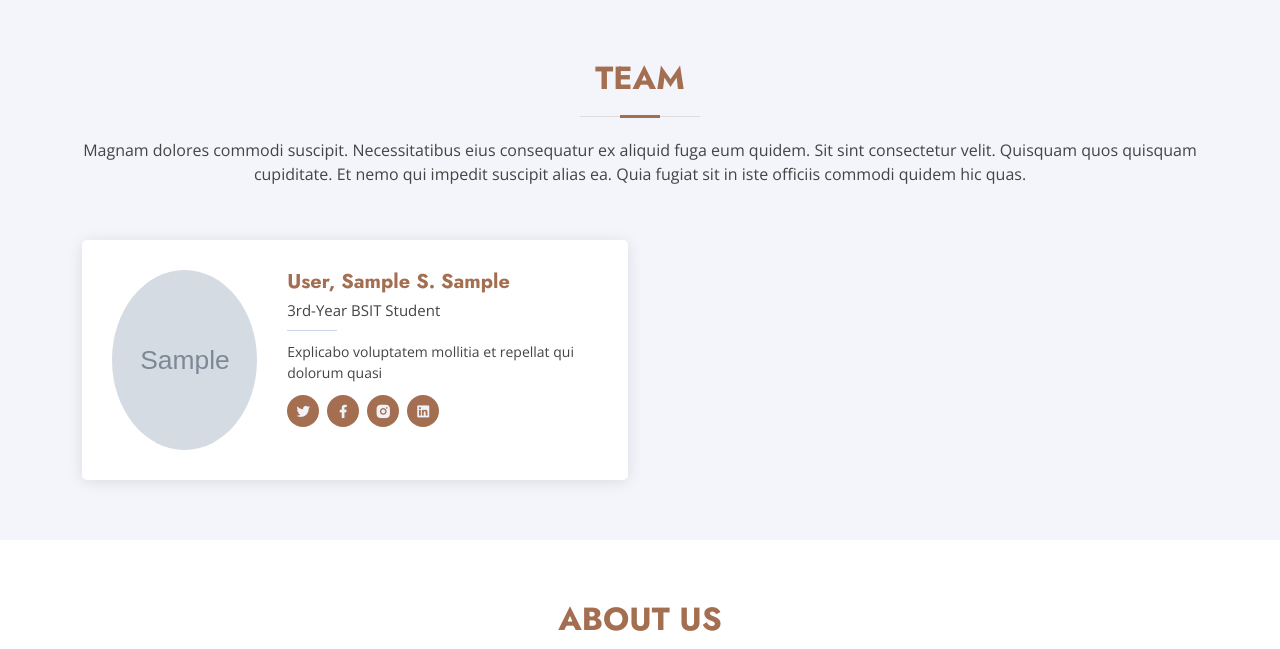
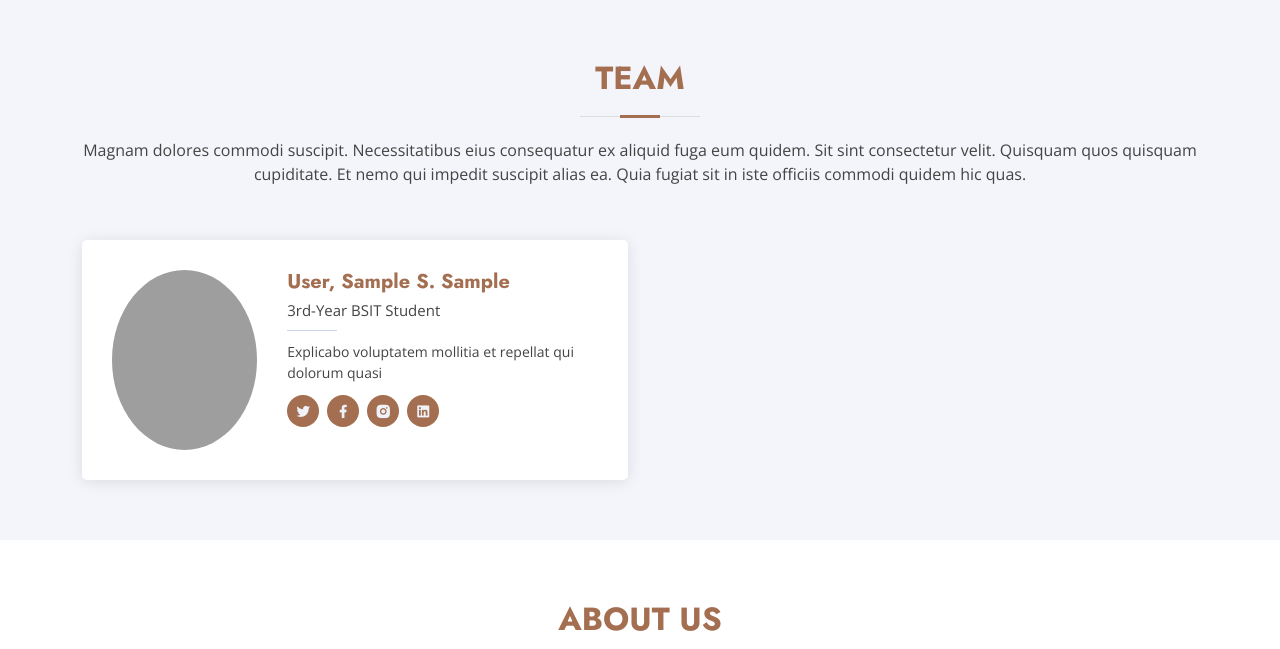
Before and after one commit to Mattseph/msuriderai, a PHP site: page / in a window 1280 px wide. Shown: the part 1053-1702 px from the top of the page. Run offline with PHP 8.4, Linux system fonts and the light colour scheme; data comes from the database, SQL or seed files in the repository; tables that the repository leaves empty or names only in its code hold one stand-in row (values such as "Sample post"); some libraries are stand-ins or nearby versions; grey boxes are pictures that could not be loaded.

Commit message:
Add Default Img if User's Img Doesn't Exists

```diff
--- a/index.php
+++ b/index.php
@@ -123,7 +123,11 @@
           ?>
             <div class="col-lg-6 mt-4" data-aos="zoom-in" data-aos-delay="100">
               <div class="member d-flex align-items-start">
-                <div class="pic"><img src="assets/img/rider/<?php echo $officer['img_url'] ?>" class="img-fluid" alt=""></div>
+                <?php if ($officer['img_url'] && file_exists("assets/img/rider/$officer[img_url]")) : ?>
+                  <div class="pic"><img src="assets/img/rider/<?php echo $officer['img_url'] ?>" class="img-fluid" alt=""></div>
+                <?php else : ?>
+                  <div class="pic"><img src="assets/img/default-img.svg ?>" class="img-fluid" alt=""></div>
+                <?php endif; ?>
                 <div class="member-info">
                   <h4>
                     <?php echo $officer['last_name'] ?>,
@@ -167,7 +171,12 @@
 
             <div class="col-lg-6 mt-4" data-aos="zoom-in" data-aos-delay="100">
               <div class="member d-flex align-items-start">
-                <div class="pic"><img src="assets/img/developer/<?php echo $developer['img_url'] ?>" class="img-fluid" alt=""></div>
+                <?php if ($developer['img_url'] && file_exists("assets/img/developer/$developer[img_url]")) : ?>
+                  <div class="pic"><img src="assets/img/developer/<?php echo $developer['img_url'] ?>" class="img-fluid" alt=""></div>
+                <?php else : ?>
+                  <div class="pic"><img src="assets/img/default-img.svg" class="img-fluid" alt=""></div>
+                <?php endif; ?>
+
                 <div class="member-info">
                   <h4><?php echo $developer['last_name'] ?>,
                     <?php echo $developer['first_name'] ?>
```
